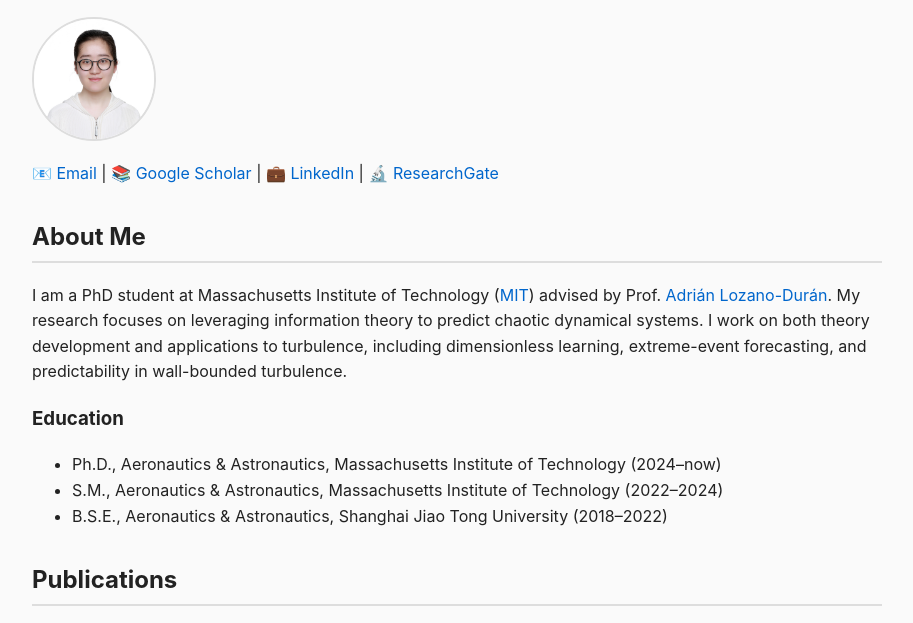
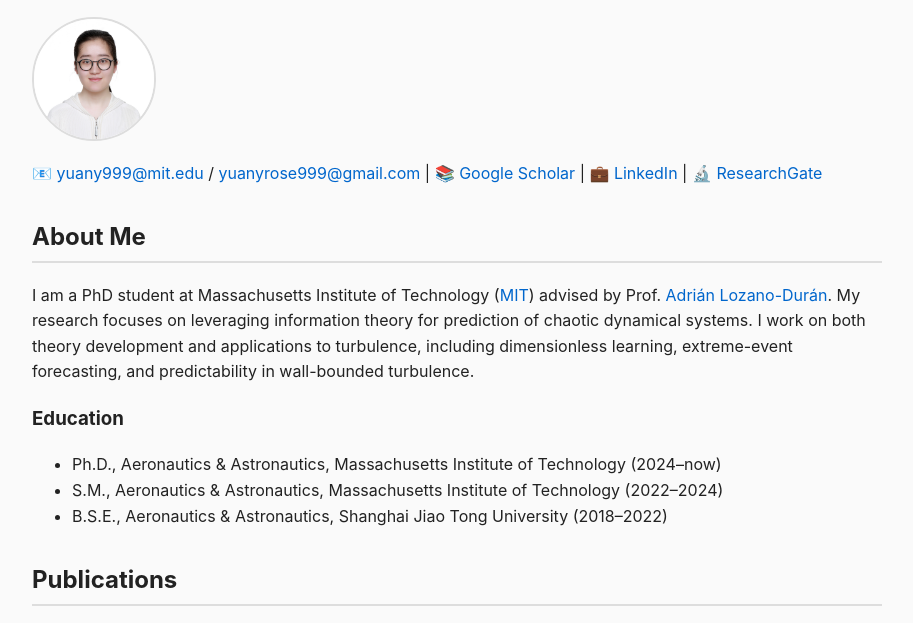
Before and after one commit to yuany999/yuany999.github.io, a plain HTML site: page index.html in a window 1280 px wide. Shown: the part 173-796 px from the top of the page, without its empty margins (183-1096 px from the left). Drawn offline with Linux system fonts and the light colour scheme.

Commit message:
update second emial

```diff
--- a/index.html
+++ b/index.html
@@ -58,7 +58,7 @@ Research on turbulence and information theory.</p>
 </div>
 
 <p>
-📧 <a href="mailto:yuany999@mit.edu">Email</a> |
+📧 <a href="mailto:yuany999@mit.edu">yuany999@mit.edu</a> / <a href="mailto:yuanyrose999@gmail.com">yuanyrose999@gmail.com</a> |
 📚 <a href="https://scholar.google.com/citations?user=HPaq5h0AAAAJ&hl=en" target="_blank">Google Scholar</a> |
 💼 <a href="https://www.linkedin.com/in/yuan-yuan-129b78248" target="_blank">LinkedIn</a> |
 🔬 <a href="https://www.researchgate.net/profile/Yuan-Yuan-186?ev=hdr_xprf" target="_blank">ResearchGate</a>
@@ -68,7 +68,7 @@ Research on turbulence and information theory.</p>
 <p>
 I am a PhD student at Massachusetts Institute of Technology (<a href="https://aeroastro.mit.edu" target="_blank">MIT</a>)
 advised by Prof. <a href="https://www.adrianld.mit.edu/" target="_blank">Adrián Lozano-Durán</a>. My research focuses on
-leveraging information theory to predict chaotic dynamical systems.
+leveraging information theory for prediction of chaotic dynamical systems.
 I work on both theory development and applications to turbulence, including dimensionless learning, extreme-event forecasting, and predictability in wall-bounded turbulence.
 </p>
 
```
